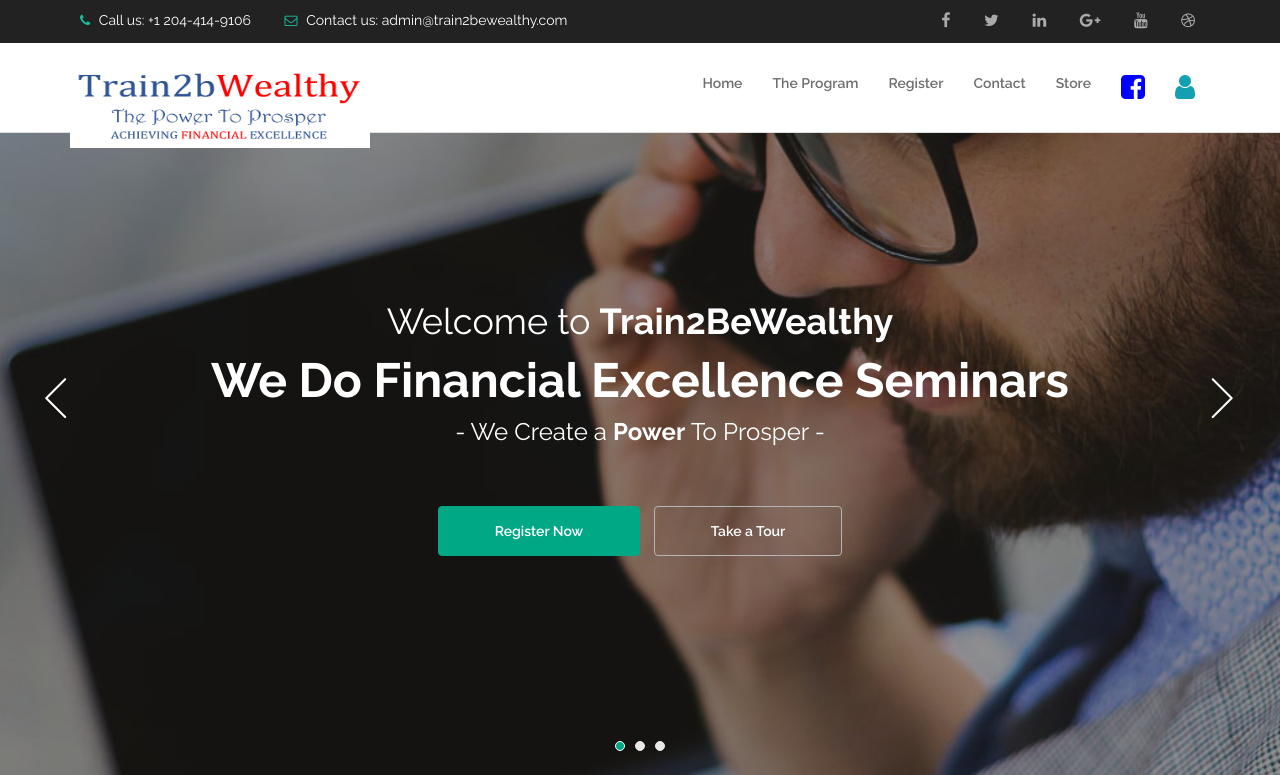
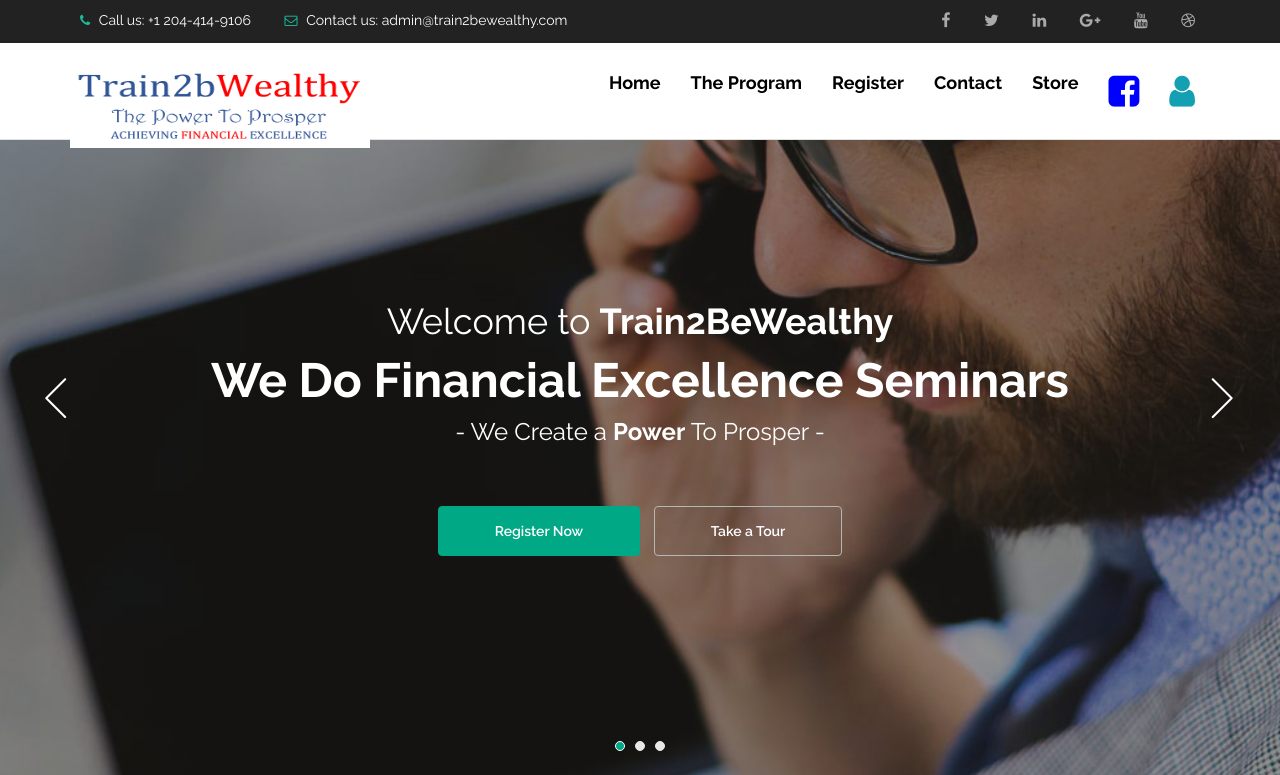
Before and after one commit to Mojolagbe2014/mojotirenitubiweti, a PHP site: page /mojotirenitubiweti/ in a window 1280 px wide. Shown: the top 775 px of the page. Run offline with PHP 8.4, Linux system fonts and the light colour scheme; data comes from the database, SQL or seed files in the repository; some libraries are stand-ins or nearby versions; some web fonts are replaced.

Commit message:
menu color changed

```diff
--- a/assets/css/style.css
+++ b/assets/css/style.css
@@ -1343,11 +1343,13 @@
     padding: 5px;
 }
 
-.head_title h5, body { color: #000000;}
+.head_title h5, body, nav.navbar.bootsnav ul.nav > li > a  { color: #000000;}
 
 .widget_about {color: #ffffff}
 
 .text-green {color: #00a885}
+
+nav.navbar.bootsnav ul.nav > li > a { font-size: 18px; font-weight: bold;}
 
 @media only screen and (max-width: 768px){
     .navbar-brand > img {
```
